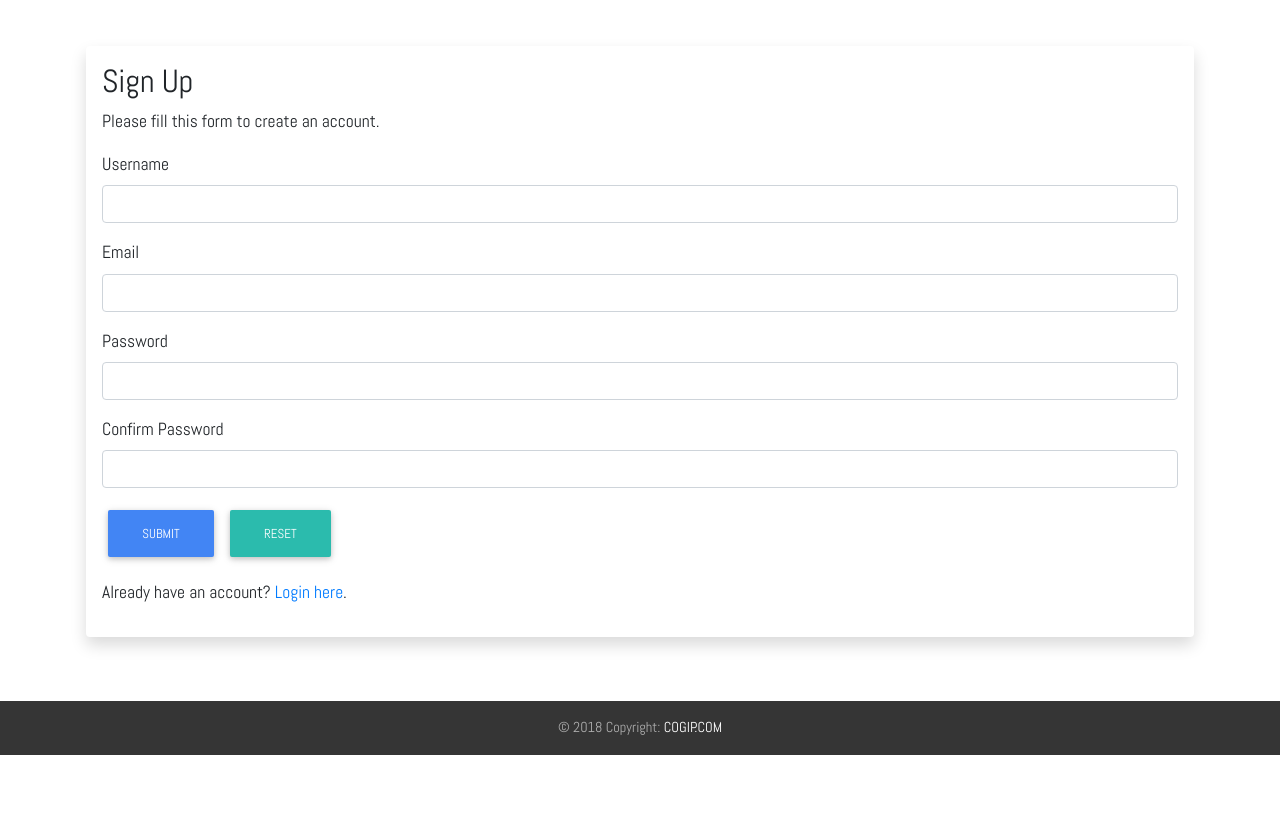
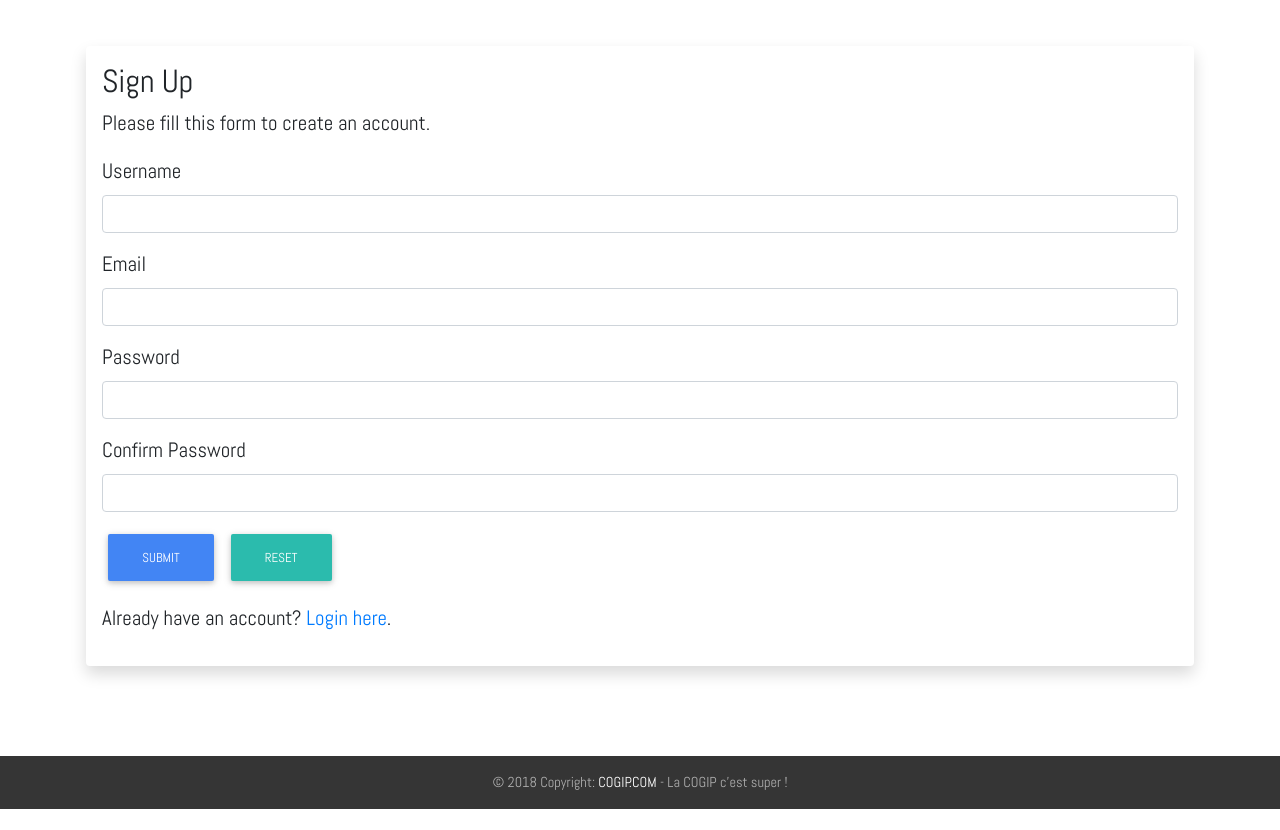
Before and after one commit to PierreKimbanziR/cogip, a PHP site: page /cogip/auth/register.php in a window 1280 px wide. Before the commit the page ends 755 px from the top, so only its background shows below. Run offline with PHP 8.4, Linux system fonts and the light colour scheme; data that the repository does not hold is empty; a stand-in replaces the project's code that opens the database connection; some libraries are stand-ins or nearby versions.

Commit message:
add footer

```diff
--- a/components/footer.php
+++ b/components/footer.php
@@ -3,7 +3,7 @@
 
     <!-- Copyright -->
     <div class="footer-copyright text-center py-3">© 2018 Copyright:
-        <a href="/cogip/"> COGIP.COM</a>
+        <a href="/cogip/"> COGIP.COM</a> - La COGIP c'est super !
     </div>
     <!-- Copyright -->
 
--- a/static/css/style.css
+++ b/static/css/style.css
@@ -2,7 +2,8 @@
 
 body {
   font-family: 'Abel', sans-serif;
-  font-size: 1.1em;
+  font-size: 1.3em;
+  min-height: 100vh;
 }
 
 .dataTables_filter {
@@ -28,7 +29,7 @@ header {
 
 .page-footer {
   position: relative;
-  bottom: -26px;
+  bottom: -26px !important;
 }
 
 .click,
```
